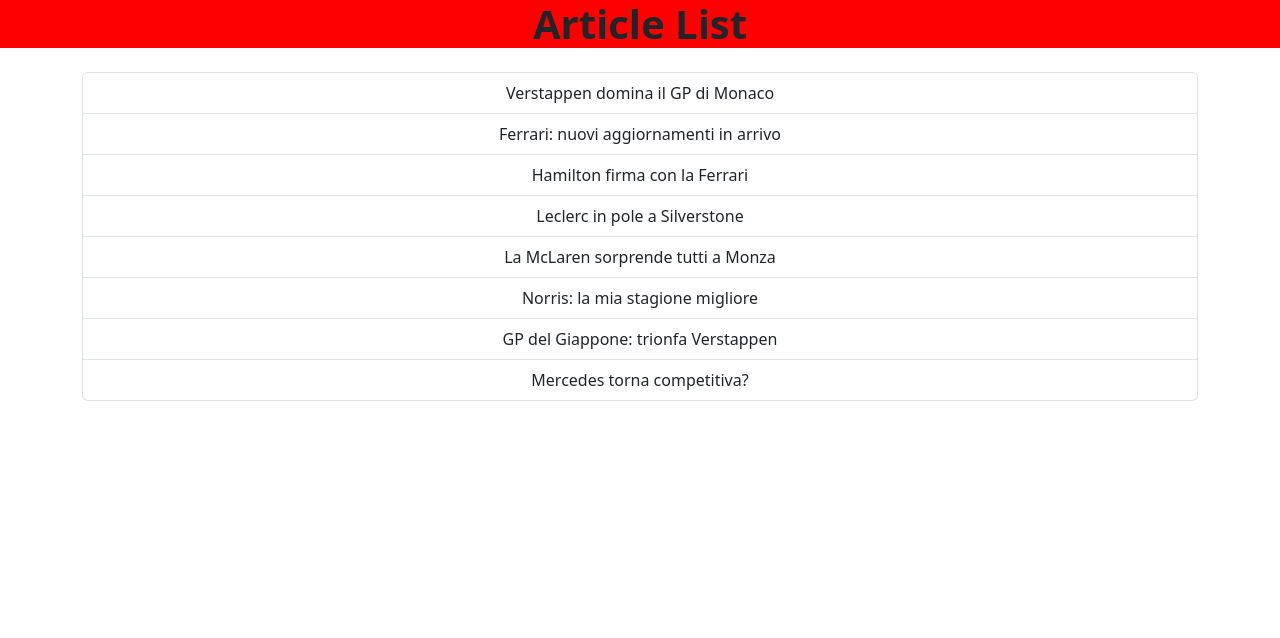
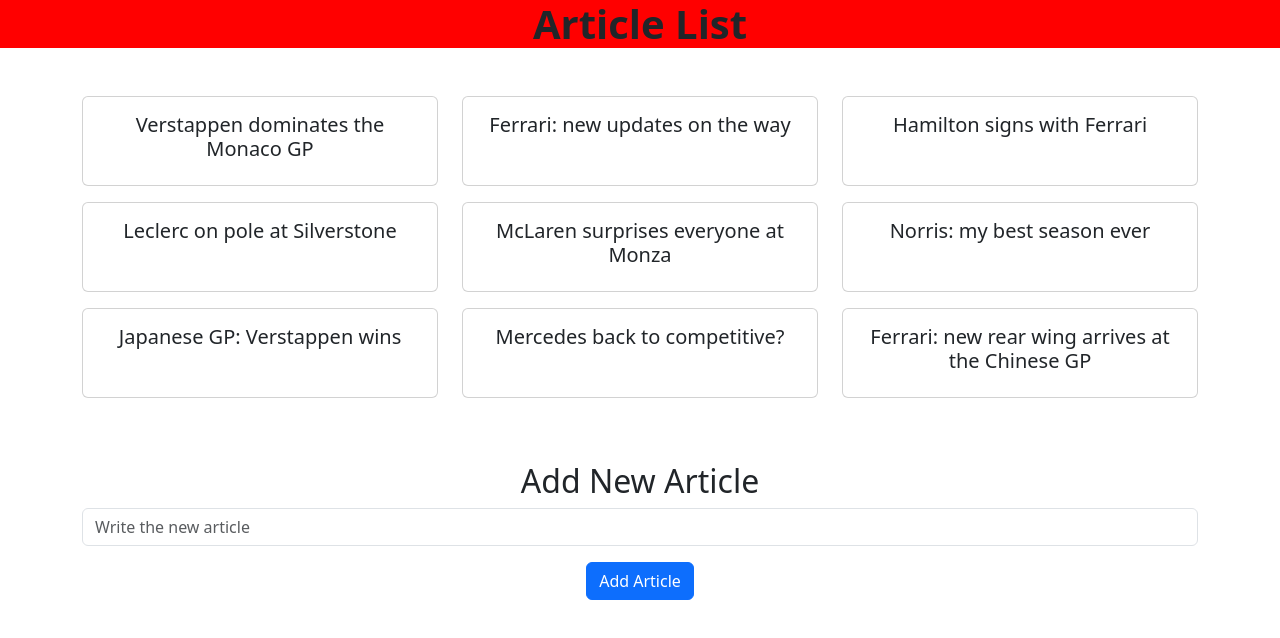
Before and after one commit to paolo-della-fera/react-form, a React (Vite) app: page / in a window 1280 px wide. Shown: the top 638 px of the page. Built offline with nearby package versions, Linux system fonts and the light colour scheme.

Commit message:
complete milestone 2: add form for new article and change article list

```diff
--- a/src/App.jsx
+++ b/src/App.jsx
@@ -1,35 +1,88 @@
+import { useState } from "react";
 import AppHeader from "./components/AppHeader"
 
 
 
 const articles = [
-  { id: 1, title: "Verstappen domina il GP di Monaco" },
-  { id: 2, title: "Ferrari: nuovi aggiornamenti in arrivo" },
-  { id: 3, title: "Hamilton firma con la Ferrari" },
-  { id: 4, title: "Leclerc in pole a Silverstone" },
-  { id: 5, title: "La McLaren sorprende tutti a Monza" },
-  { id: 6, title: "Norris: la mia stagione migliore" },
-  { id: 7, title: "GP del Giappone: trionfa Verstappen" },
-  { id: 8, title: "Mercedes torna competitiva?" },
+  { id: 1, title: "Verstappen dominates the Monaco GP" },
+  { id: 2, title: "Ferrari: new updates on the way" },
+  { id: 3, title: "Hamilton signs with Ferrari" },
+  { id: 4, title: "Leclerc on pole at Silverstone" },
+  { id: 5, title: "McLaren surprises everyone at Monza" },
+  { id: 6, title: "Norris: my best season ever" },
+  { id: 7, title: "Japanese GP: Verstappen wins" },
+  { id: 8, title: "Mercedes back to competitive?" },
+  { id: 9, title: "Ferrari: new rear wing arrives at the Chinese GP" },
 ];
 
 
 
 function App() {
+  const [newArticle, setNewArticle] = useState('')
+  const [f1Article, setF1Article] = useState(articles)
+  const [error, setError] = useState(false)
+
+
+  function articleSubmit(e) {
+    e.preventDefault()
+
+    console.log(newArticle)
+
+    if (newArticle.length >= 10) {
+      setError(false)
+
+      const newItem = { id: f1Article.length + 1, title: newArticle };
+      setF1Article([newItem, ...f1Article]);
+
+      setNewArticle('');
+    }
+    else {
+      setError(true)
+    }
+
+  }
+
 
 
   return (
     <>
       <AppHeader />
 
-      <div className="container text-center mt-4">
-        <ul className="list-group">
+      <div className="container text-center mt-5">
+
+
+        {/* article list */}
+        <div className="row">
+
           {
-            articles.map((article) => (
-              <li className="list-group-item" key={article.id}>{article.title}</li>
+            f1Article.map((article) => (
+              <div className="col-md-4 mb-3" key={article.id}>
+                <div className="card h-100">
+                  <div className="card-body">
+                    <h5 className="card-title">{article.title}</h5>
+                  </div>
+                </div>
+              </div>
             ))
           }
-        </ul>
+
+        </div>
+
+
+        {/* form new article */}
+        <div className="mt-5">
+
+          <h2>Add New Article</h2>
+
+          <form onSubmit={articleSubmit}>
+            <input type="text" className="form-control" value={newArticle} onChange={e => setNewArticle(e.target.value)} placeholder="Write the new article" />
+            <button type="submit" className="btn btn-primary mt-3">Add Article</button>
+          </form>
+          {error && <small className="fst-italic text-danger mt-2">To add the article it must contain more than 10 characters</small>}
+
+        </div>
+
+
       </div>
 
     </>
```
